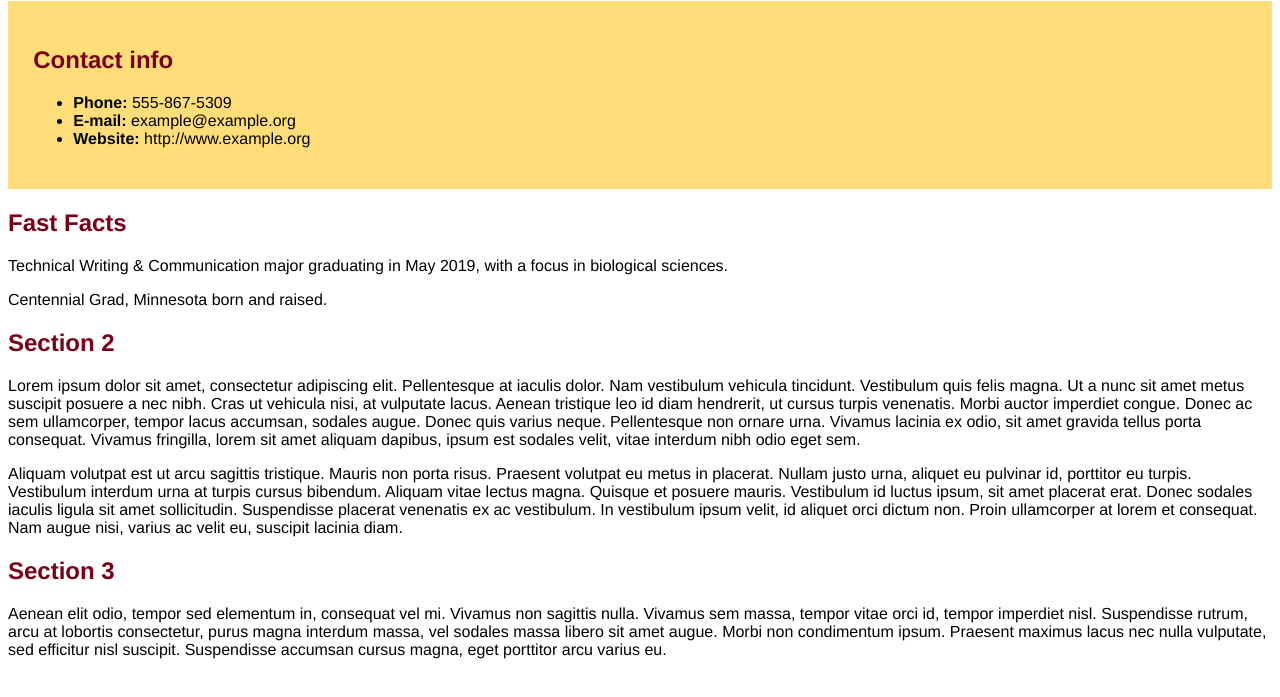
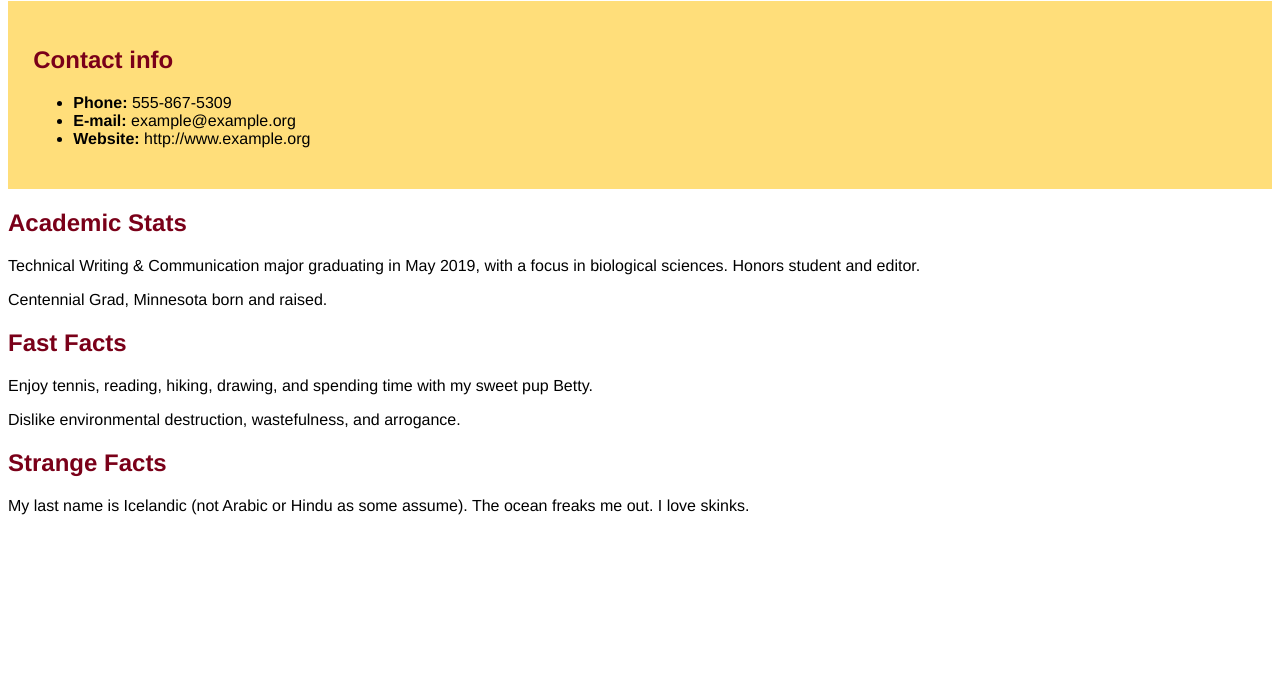
Before and after one commit to BEAgif/Template_website, a plain HTML site: page index.html in a window 1280 px wide. Shown: the part 79-776 px from the top of the page. Drawn offline with Linux system fonts and the light colour scheme.

Commit message:
Update index.html

```diff
--- a/index.html
+++ b/index.html
@@ -17,21 +17,21 @@
 </ul>
 </div>
 
-<h2>Fast Facts</h2>
+<h2>Academic Stats</h2>
 
-<p>Technical Writing & Communication major graduating in May 2019, with a focus in biological sciences. </p>
+<p>Technical Writing & Communication major graduating in May 2019, with a focus in biological sciences. Honors student and editor.</p>
 
 <p> Centennial Grad, Minnesota born and raised.</p>
 
-<h2>Section 2</h2>
+<h2>Fast Facts</h2>
 
-<p>Lorem ipsum dolor sit amet, consectetur adipiscing elit. Pellentesque at iaculis dolor. Nam vestibulum vehicula tincidunt. Vestibulum quis felis magna. Ut a nunc sit amet metus suscipit posuere a nec nibh. Cras ut vehicula nisi, at vulputate lacus. Aenean tristique leo id diam hendrerit, ut cursus turpis venenatis. Morbi auctor imperdiet congue. Donec ac sem ullamcorper, tempor lacus accumsan, sodales augue. Donec quis varius neque. Pellentesque non ornare urna. Vivamus lacinia ex odio, sit amet gravida tellus porta consequat. Vivamus fringilla, lorem sit amet aliquam dapibus, ipsum est sodales velit, vitae interdum nibh odio eget sem.</p>
+<p>Enjoy tennis, reading, hiking, drawing, and spending time with my sweet pup Betty.</p>
 
-<p>Aliquam volutpat est ut arcu sagittis tristique. Mauris non porta risus. Praesent volutpat eu metus in placerat. Nullam justo urna, aliquet eu pulvinar id, porttitor eu turpis. Vestibulum interdum urna at turpis cursus bibendum. Aliquam vitae lectus magna. Quisque et posuere mauris. Vestibulum id luctus ipsum, sit amet placerat erat. Donec sodales iaculis ligula sit amet sollicitudin. Suspendisse placerat venenatis ex ac vestibulum. In vestibulum ipsum velit, id aliquet orci dictum non. Proin ullamcorper at lorem et consequat. Nam augue nisi, varius ac velit eu, suscipit lacinia diam. </p>
+<p>Dislike environmental destruction, wastefulness, and arrogance. </p>
 
-<h2>Section 3</h2>
+<h2>Strange Facts</h2>
 
-<p>Aenean elit odio, tempor sed elementum in, consequat vel mi. Vivamus non sagittis nulla. Vivamus sem massa, tempor vitae orci id, tempor imperdiet nisl. Suspendisse rutrum, arcu at lobortis consectetur, purus magna interdum massa, vel sodales massa libero sit amet augue. Morbi non condimentum ipsum. Praesent maximus lacus nec nulla vulputate, sed efficitur nisl suscipit. Suspendisse accumsan cursus magna, eget porttitor arcu varius eu.</p>
+<p> My last name is Icelandic (not Arabic or Hindu as some assume). The ocean freaks me out. I love skinks.</p>
 
 </body>
 </html>
```
